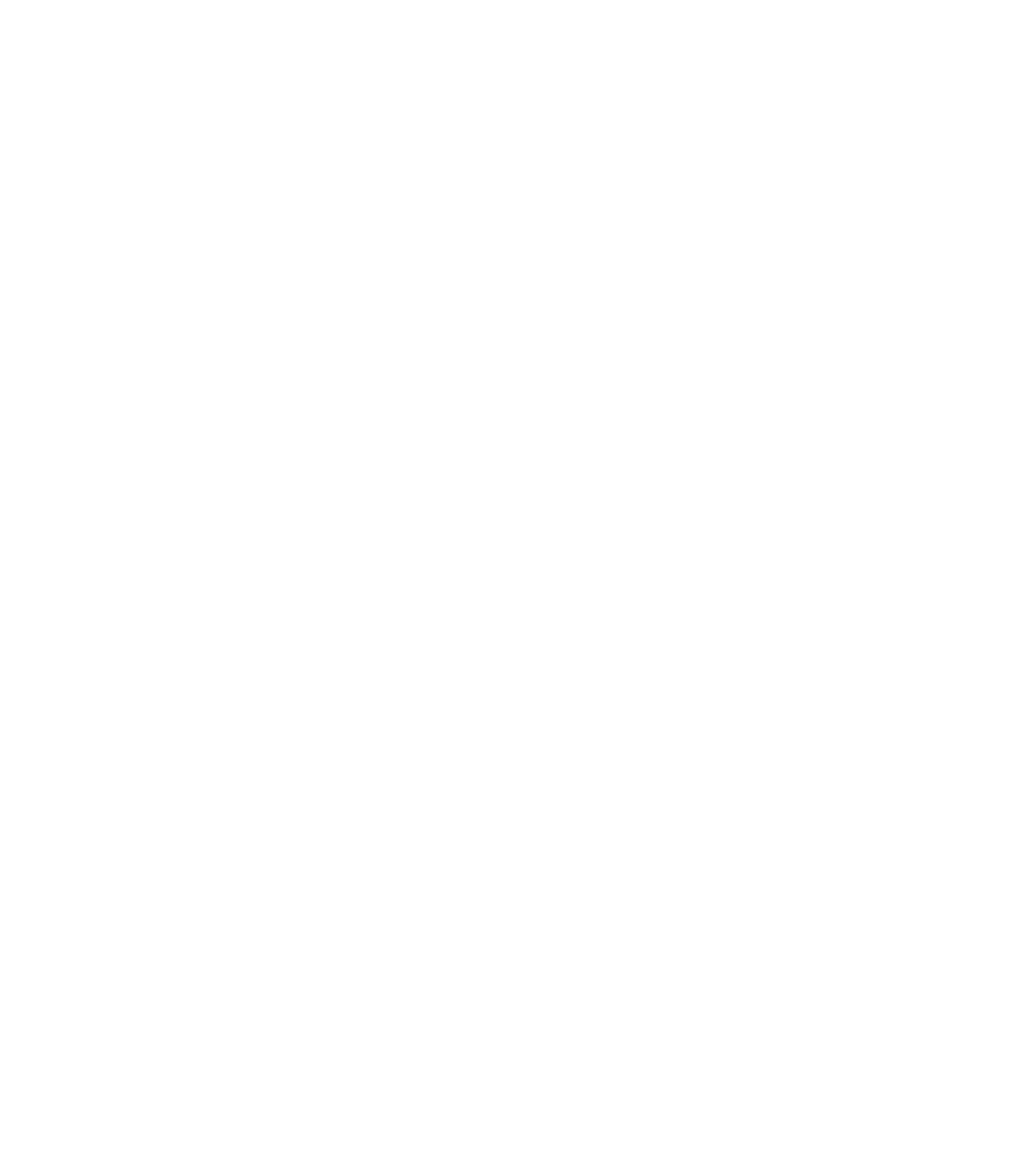
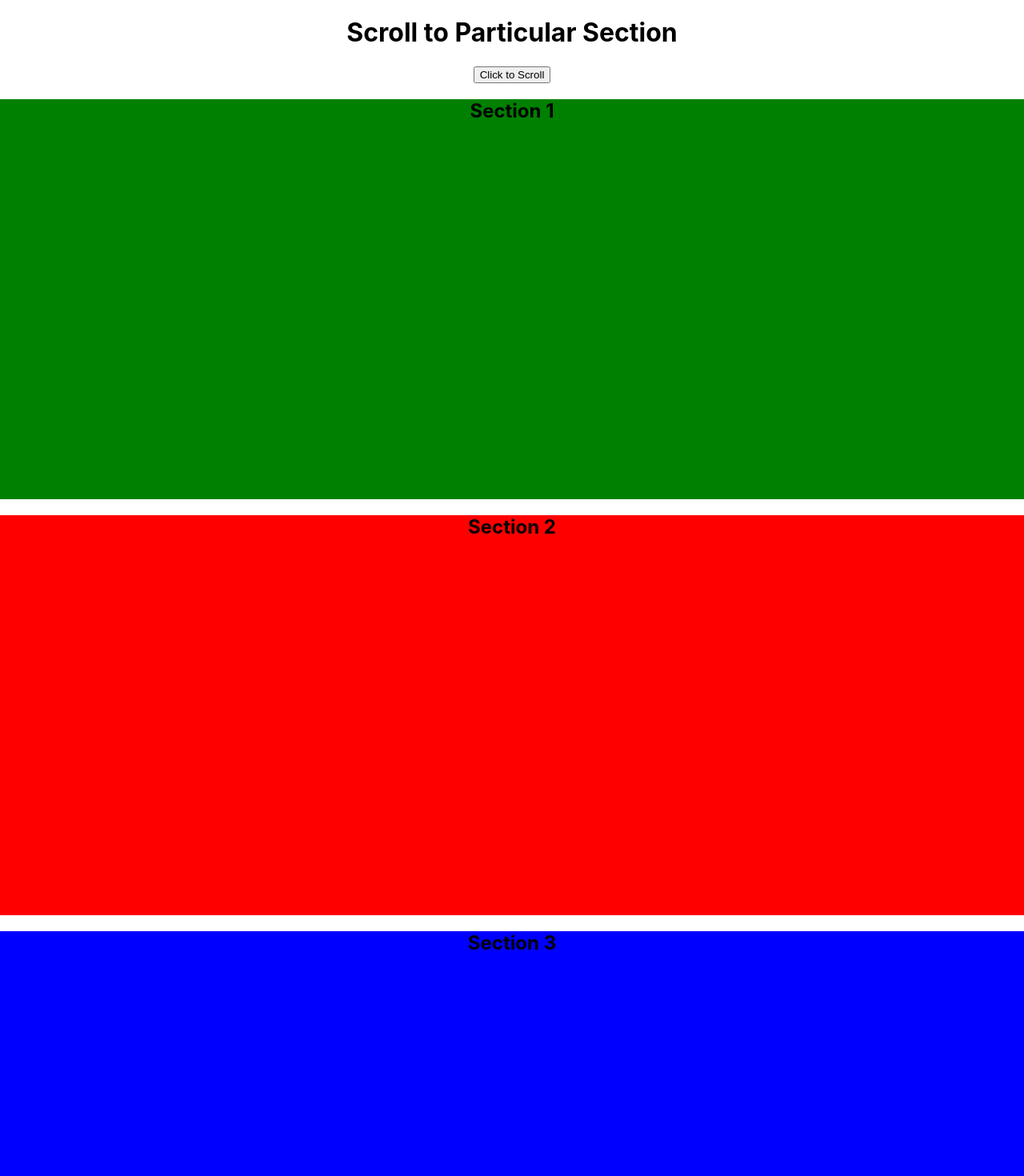
Before and after one commit to khankadir193/reactjs-interviewbased-projects, a React (Create React App) app: page / in a window 1280 px wide. Shown: the top 1470 px of the page at 80% size. Before the commit the page ends 800 px from the top, so only its background shows below. Built offline with nearby package versions, Linux system fonts and the light colour scheme.

Commit message:
scrollIntoView

```diff
--- a/src/App.js
+++ b/src/App.js
@@ -1,10 +1,11 @@
 import logo from './logo.svg';
 import './App.css';
+import ScrollToSection from './scroll-top-bottom/ScrollToSection';
 
 function App() {
   return (
     <div>
-
+     <ScrollToSection />
     </div>
   );
 }
--- /dev/null
+++ b/src/scroll-top-bottom/ScrollToSection.js
@@ -0,0 +1,35 @@
+import React from 'react'
+
+const scrollToSection = () => {
+  const handleScroll = ()=>{
+    const section3 = document.querySelector('#section3');
+    section3.scrollIntoView({ behavior:'smooth' });
+  };
+
+  return (
+    <div>
+      <div style={{ textAlign: 'center' }}>
+        <h1>Scroll to Particular Section</h1>
+        <button onClick={handleScroll}>Click to Scroll</button>
+      </div>
+      <div style={{ height: '500px', background: 'green',textAlign:'center' }} id='section3'>
+        <h2>Section 1</h2>
+      </div>
+
+      <div style={{ height: '500px', background: 'red',textAlign:'center' }} id='section2'>
+        <h2>Section 2</h2>
+      </div>
+
+      <div style={{ height: '500px', background: 'blue',textAlign:'center' }} id='section3'>
+        <h2>Section 3</h2>
+      </div>
+
+      <div style={{ height: '500px', background: 'purple',textAlign:'center' }} id='section4'>
+        <h2>Section 4</h2>
+      </div>
+
+    </div>
+  )
+};
+
+export default scrollToSection;
```
